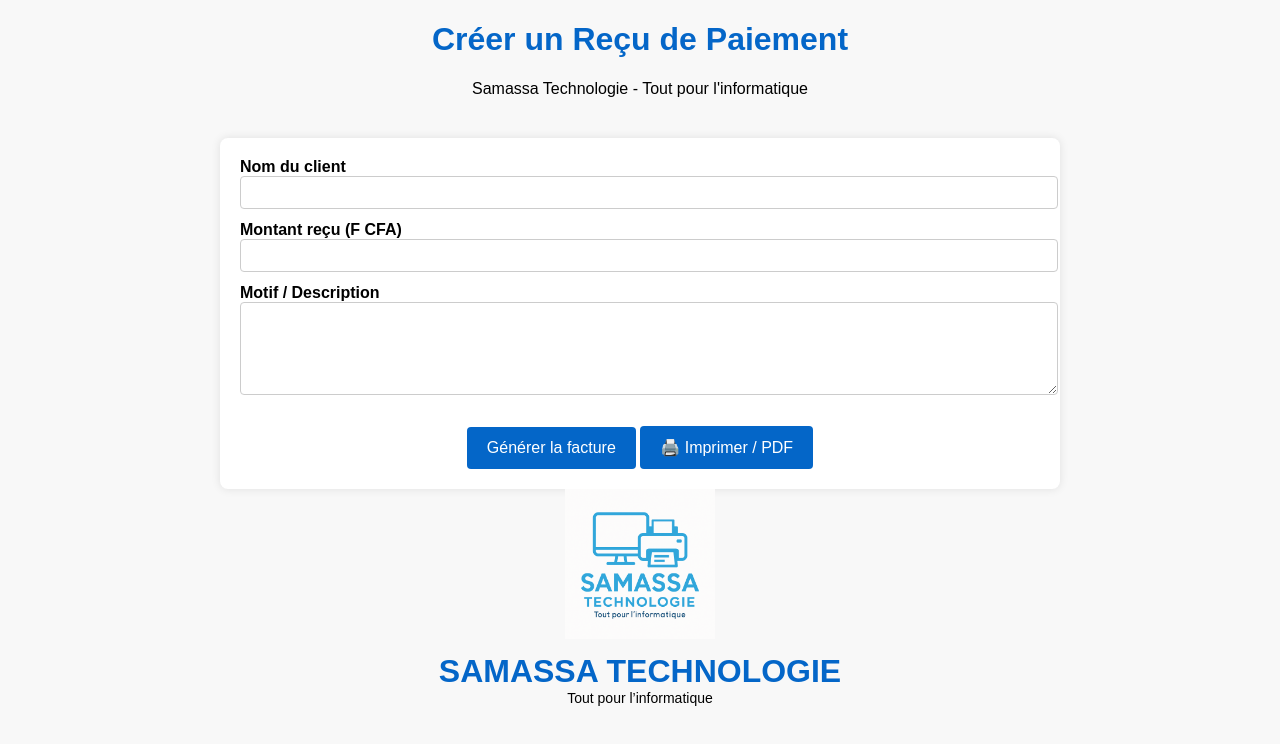
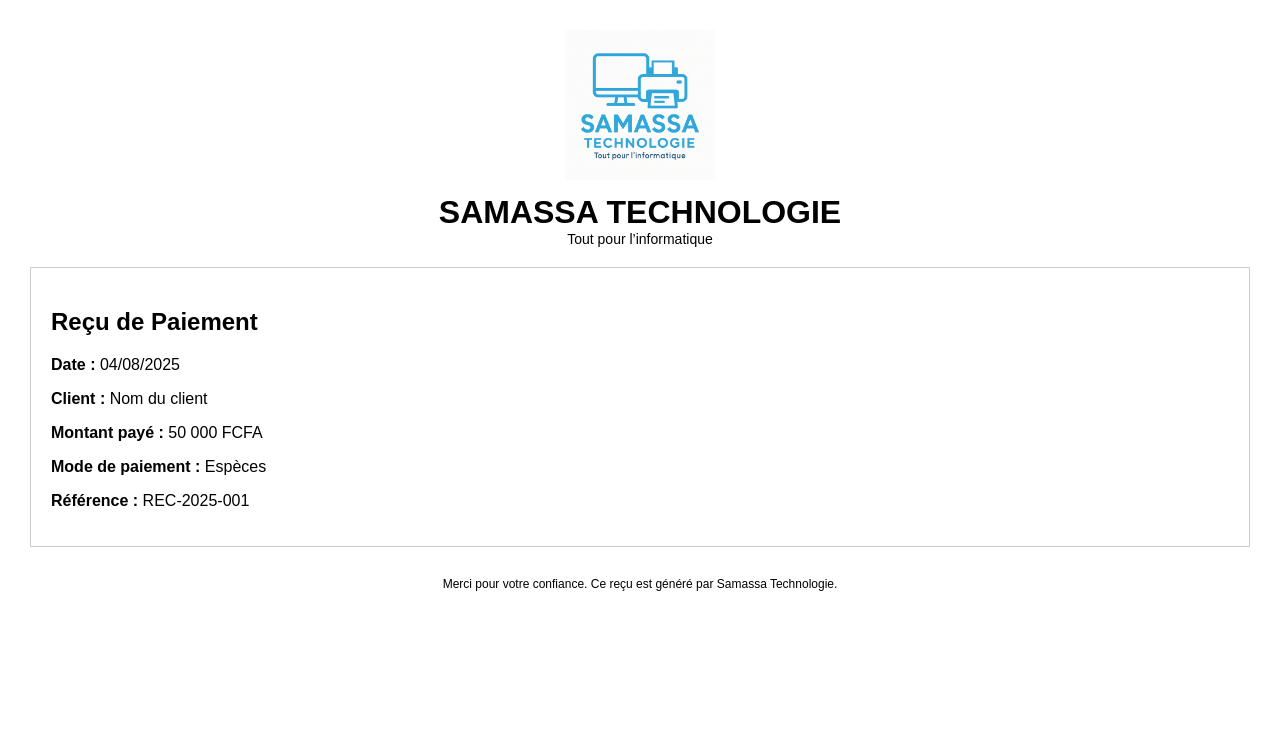
Before and after one commit to SamassaTechnologie/samassa-site, a plain HTML site: page Recu.html in a window 1280 px wide. Drawn offline with Linux system fonts and the light colour scheme.

Commit message:
Mise à jour de recu.html avec le logo et la nouvelle mise en page

```diff
--- a/Recu.html
+++ b/Recu.html
@@ -1,94 +1,60 @@
 <!DOCTYPE html>
 <html lang="fr">
 <head>
-  <meta charset="UTF-8" />
-  <meta name="viewport" content="width=device-width, initial-scale=1.0"/>
-  <title>Reçu de paiement - Samassa Technologie</title>
+  <meta charset="UTF-8">
+  <meta name="viewport" content="width=device-width, initial-scale=1.0">
+  <title>Reçu de Paiement - Samassa Technologie</title>
   <style>
     body {
       font-family: Arial, sans-serif;
-      margin: 20px;
-      background-color: #f8f8f8;
+      margin: 30px;
     }
-    header {
+    .logo-section {
       text-align: center;
-      margin-bottom: 40px;
+      margin-bottom: 20px;
     }
-    h1 {
-      color: #0466c8;
+    .logo-section img {
+      max-width: 150px;
+      height: auto;
     }
-    .recu-box {
-      background: white;
+    .logo-section h1 {
+      margin: 10px 0 0;
+    }
+    .logo-section p {
+      margin: 0;
+      font-size: 14px;
+    }
+    .content {
+      border: 1px solid #ccc;
       padding: 20px;
-      border-radius: 8px;
-      max-width: 800px;
-      margin: auto;
-      box-shadow: 0 0 10px rgba(0,0,0,0.1);
     }
-    label {
-      font-weight: bold;
-    }
-    input, textarea {
-      width: 100%;
-      padding: 8px;
-      margin-bottom: 12px;
-      border: 1px solid #ccc;
-      border-radius: 4px;
-    }
-    button {
-      background-color: #0466c8;
-      color: white;
-      padding: 12px 20px;
-      border: none;
-      border-radius: 4px;
-      font-size: 16px;
-      cursor: pointer;
-      margin-top: 15px;
-    }
-    button:hover {
-      background-color: #0353a4;
-    }
-    .actions {
+    .footer {
+      margin-top: 30px;
       text-align: center;
+      font-size: 12px;
     }
   </style>
 </head>
 <body>
 
-  <header>
-    <h1>Créer un Reçu de Paiement</h1>
-    <p>Samassa Technologie - Tout pour l'informatique</p>
-  </header>
-
-  <div class="recu-box">
-    <form id="recuForm">
-      <label>Nom du client</label>
-      <input type="text" name="client" required />
-
-      <label>Montant reçu (F CFA)</label>
-      <input type="number" name="montant" required />
-
-      <label>Motif / Description</label>
-      <textarea name="motif" rows="5"></textarea>
-
-      <div class="actions">
-  <button type="submit">Générer la facture</button>
-  <button type="button" onclick="window.print()">🖨️ Imprimer / PDF</button>
-</div>
-    </form>
+  <div class="logo-section">
+    <img src="samassa-logo.png" alt="Logo Samassa Technologie">
+    <h1>SAMASSA TECHNOLOGIE</h1>
+    <p>Tout pour l’informatique</p>
   </div>
 
-  <script>
-    document.getElementById("recuForm").addEventListener("submit", function(e) {
-      e.preventDefault();
-      alert("Le reçu a été généré (fonction export PDF à venir) !");
-    });
-  </script>
+  <div class="content">
+    <h2>Reçu de Paiement</h2>
+    <p><strong>Date :</strong> 04/08/2025</p>
+    <p><strong>Client :</strong> Nom du client</p>
+    <p><strong>Montant payé :</strong> 50 000 FCFA</p>
+    <p><strong>Mode de paiement :</strong> Espèces</p>
+    <p><strong>Référence :</strong> REC-2025-001</p>
+  </div>
 
-<body>
-  <div style="text-align: center; margin-bottom: 20px;">
-    <img src="samassa-logo.png" alt="Logo Samassa Technologie" style="max-width: 150px; height: auto;">
-    <h1 style="margin: 10px 0 0;">SAMASSA TECHNOLOGIE</h1>
-    <p style="margin: 0; font-size: 14px;">Tout pour l’informatique</p>
+  <div class="footer">
+    Merci pour votre confiance. Ce reçu est généré par Samassa Technologie.
   </div>
+
+</body>
 </html>
```
